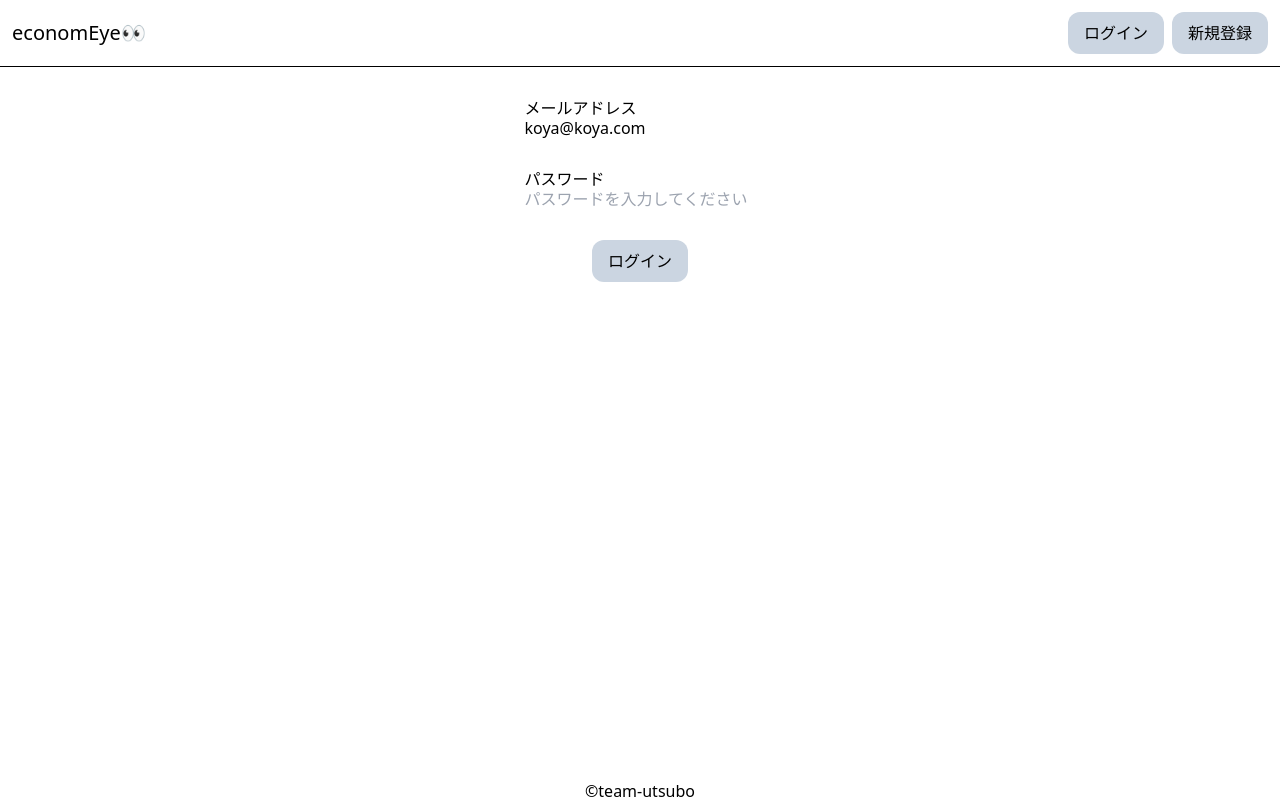
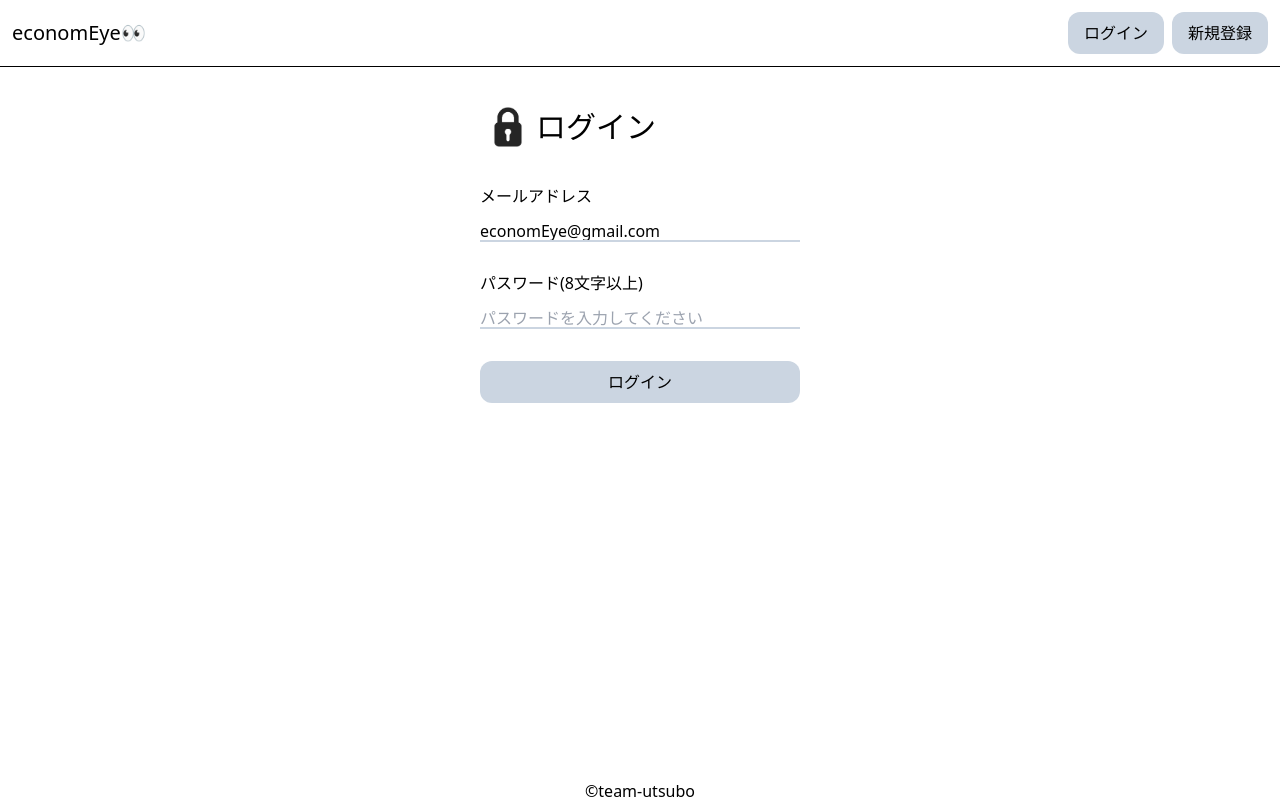
Before and after one commit to kikudesuyo/economEye, a React (Vite) app: page / in a window 1280 px wide. Both pictures are taken after a click on the button "ログイン". Built offline with nearby package versions, Linux system fonts and the light colour scheme.

Commit message:
refactor: styling login page

```diff
--- a/src/pages/auth/helper.ts
+++ b/src/pages/auth/helper.ts
@@ -1,5 +1,5 @@
 export const authenticate = (email: string) => {
-  if (email === "koya@koya.com") {
+  if (email === "economEye@gmail.com") {
     return true;
   } else {
     return false;
--- a/src/pages/auth/login/Login.tsx
+++ b/src/pages/auth/login/Login.tsx
@@ -7,21 +7,30 @@ type Props = {
 };
 
 const Login = ({ setPageName }: Props) => {
-  const [email, setEmail] = React.useState<string>("koya@koya.com");
+  const [email, setEmail] = React.useState<string>("economEye@gmail.com");
   return (
-    <div className="flex flex-col items-center gap-8 py-8">
-      <div>
+    <div className="flex flex-col items-left w-80 mx-auto gap-8 py-8 text-left">
+      <div className="flex flex-row items-center">
+        <img className="w-14 h-14" src="src/imgs/padlock.jpg" alt="" />
+        <h1 className="text-3xl">ログイン</h1>
+      </div>
+      <div className="flex flex-col gap-4">
         <p>メールアドレス</p>
         <input
+          className="border-b-2 border-slate-300 outline-none"
           type="email"
-          placeholder="メールアドレスを入力してください"
+          placeholder="例) economEye@gmail.com"
           value={email}
           onChange={(e) => setEmail(e.target.value)}
         />
       </div>
-      <div>
-        <p>パスワード</p>
-        <input type="password" placeholder="パスワードを入力してください" />
+      <div className="flex flex-col gap-4">
+        <p>パスワード(8文字以上)</p>
+        <input
+          className="border-b-2 border-slate-300 outline-none"
+          type="password"
+          placeholder="パスワードを入力してください"
+        />
       </div>
       <LoginButton setPageName={setPageName} email={email} />
     </div>
--- a/src/pages/auth/login/LoginButton.tsx
+++ b/src/pages/auth/login/LoginButton.tsx
@@ -12,12 +12,12 @@ const LoginButton = ({ email, setPageName }: Props) => {
     if (authenticate(email)) {
       setPageName("Top");
     } else {
-      alert("メールアドレスををkoya@koya.comにして");
+      alert("メールアドレスををeconomEye@gmail.comにして");
     }
   };
   return (
     <button
-      className="bg-slate-300 px-4 py-3 rounded-xl"
+      className="bg-slate-300 px-4 py-3 rounded-xl text-center"
       onClick={() => handleClick()}
     >
       ログイン
```
Also changed, not shown: src/imgs/padlock.jpg (added).
